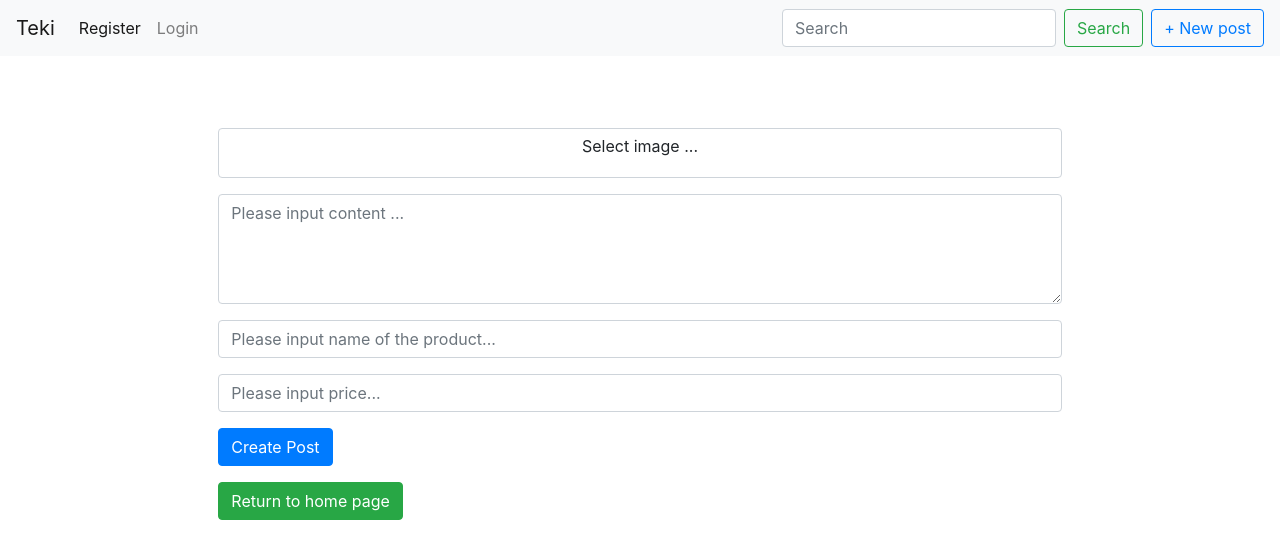
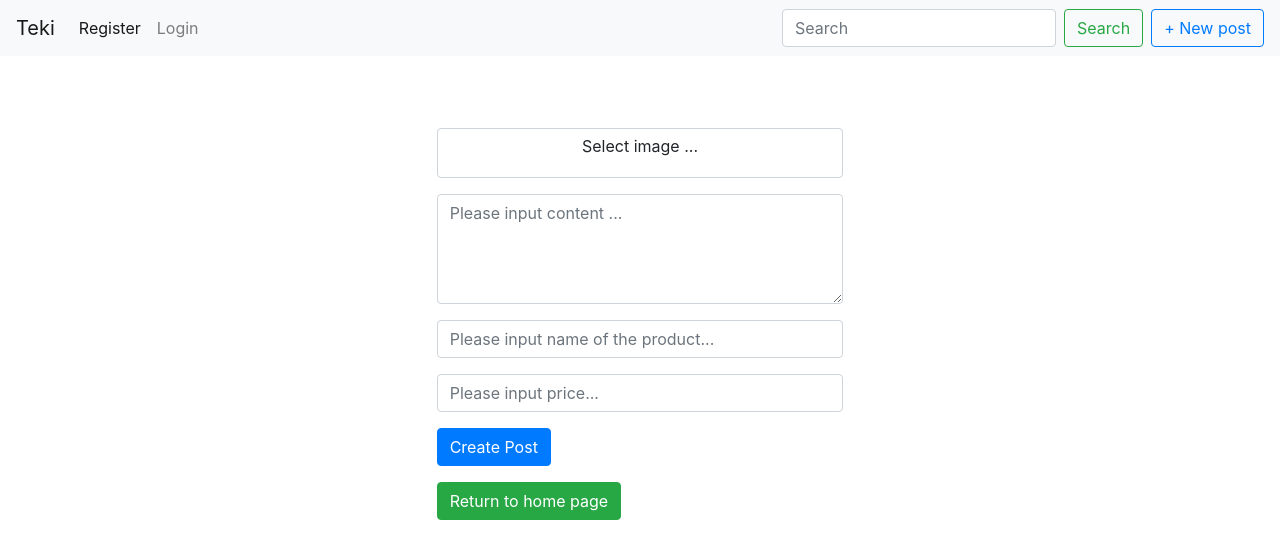
Before and after one commit to tanhng/theBestTiki, a React (Create React App) app in the folder frontend/: page /new-post in a window 1280 px wide. Shown: the top 558 px of the page. Built offline with nearby package versions, Linux system fonts and the light colour scheme.

Commit message:
sua PostScreen,sua truong author trong usermodel

```diff
--- a/frontend/src/components/PostScreen.jsx
+++ b/frontend/src/components/PostScreen.jsx
@@ -146,8 +146,8 @@ class PostScreen extends Component {
     render() {
         return (
             <div className='row mt-5'>
-            <div className='col-2'></div>
-            <div className='col-8'>
+            <div className='col-4'></div>
+            <div className='col-4'>
                 <form onSubmit={this.handleFormSubmit}>
                     <div className='form-group' >
                         <div
```
Also changed, not shown: 2 other files (tests, documents, lock files or other folders).
